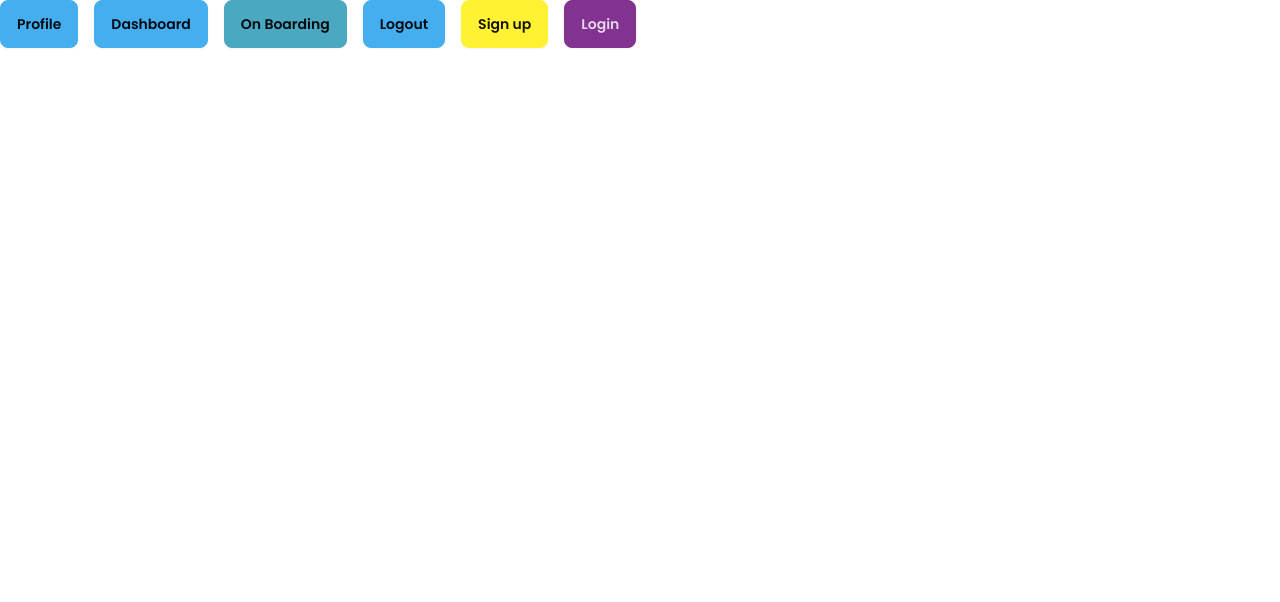
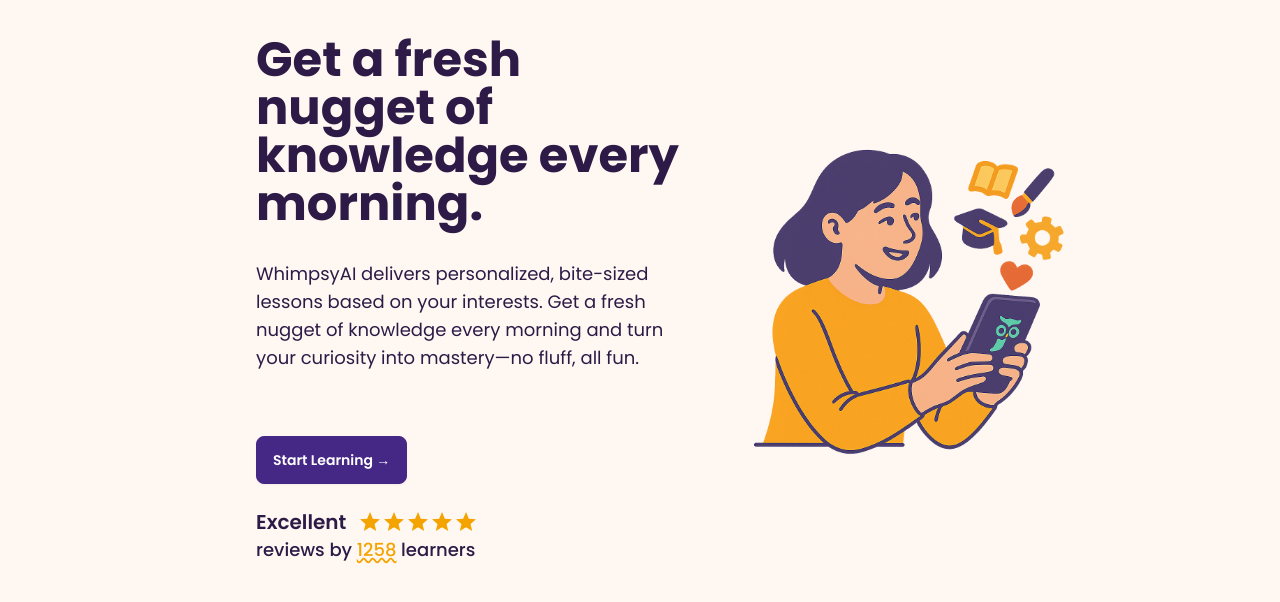
Before and after one commit to ShivanshuPrajapati212/WhimpsyAI-Frontend, a React (Vite) app: page / in a window 1280 px wide. Shown: the top 602 px of the page. Built offline with nearby package versions, Linux system fonts and the light colour scheme.

Commit message:
add landing page hero

```diff
--- a/src/components/Dashboard.jsx
+++ b/src/components/Dashboard.jsx
@@ -64,7 +64,7 @@
         </h1>
         <h2 className="text-xl max-md:text-lg">
           New Topic in:{" "}
-          <span className="text-primary">
+          <span className="text-secondary">
             {" "}
             {timeLeft[0]} Hours, {timeLeft[1]} Minutes
           </span>
@@ -74,7 +74,7 @@
         <div key={e._id} className="relative space-y-5">
           <div className={`badge badge-soft absolute -top-2 left-2 ${e.type == "video" ? "badge-secondary": "badge-primary"} ${e.isLearnt ? "hidden": ""}`}>{e.type == "video" ? "Video": "Article"}</div>
           <div
-            className={`bg-base-200 rounded-md my-2 p-4 flex items-center justify-between max-md:justify-start max-md:items-start max-md:space-y-2 max-md:flex-col ${
+            className={`bg-base-300 text-base-content rounded-md my-2 p-4 flex items-center justify-between max-md:justify-start max-md:items-start max-md:space-y-2 max-md:flex-col ${
               e.isLearnt ? "opacity-40" : ""
             }`}
           >
@@ -93,10 +93,10 @@
                 className="h-14 max-md:h-14 mx-3 max-md:mx-0 max-md:bg-base-300 max-md:p-2 max-md:rounded-lg"
               />
               <div>
-                <h2 className="text-xl max-md:text-xl text-primary my-2">
+                <h2 className="text-xl max-md:text-xl font-semibold text-base-content my-2">
                   {e.additionalInfo.title}
                 </h2>
-                <h2 className="text-md text-primary-content max-md:hidden">{e.additionalInfo.desc}</h2>
+                <h2 className="text-md text-base-content max-md:hidden">{e.additionalInfo.desc}</h2>
               </div>
             </div>
             <div className="flex justify-between items-center">
--- a/src/components/Home.jsx
+++ b/src/components/Home.jsx
@@ -1,39 +1,40 @@
-import { useNavigate } from "react-router-dom";
-import { useAuth } from "../context/authContext";
+import { useNavigate, Link } from "react-router-dom";
+import hero from "../assets/hero.png";
+import { MdOutlineStarPurple500 } from "react-icons/md";
+
 
 const Home = () => {
-  const { logout } = useAuth();
-  const navigate = useNavigate();
-
-  const handleLogout = async (e) => {
-    e.preventDefault();
-    try {
-      await logout();
-      navigate('/login');
-    } catch (error) {
-      console.error('Logout failed', error);
-    }
-  };
   return (
-    <div className="gap-4 flex">
-      <button className="btn btn-primary">
-      <a href="/profile">Profile</a>
-      </button>
-      <button className="btn btn-primary">
-      <a href="/dashboard">Dashboard</a>
-      </button>
-      <button className="btn btn-info">
-      <a href="/onboarding">On Boarding</a>
-      </button>
-      <button className="btn btn-primary" onClick={handleLogout}>
-        <a>Logout</a>
-      </button>
-      <button className="btn btn-accent">
-        <a href="/signup">Sign up</a>
-      </button>
-      <button className="btn btn-success">
-        <a href="/login">Login</a>
-      </button>
+    <div className="container mx-auto bg-base-100 max-w-[60vw] min-h-screen">
+      <main className="flex items-center justify-center h-[75vh] gap-14">
+        <div className="">
+          <h1 className="text-5xl font-bold mb-8">
+            Get a fresh nugget of knowledge every morning.
+          </h1>
+          <h3 className="text-lg">
+            WhimpsyAI delivers personalized, bite-sized lessons based on your
+            interests. Get a fresh nugget of knowledge every morning and turn
+            your curiosity into mastery—no fluff, all fun.
+          </h3>
+          <Link className="btn btn-primary mt-16" to='/signup'>
+            Start Learning &rarr;
+          </Link>
+          <div className="flex items-center text-xl text-accent gap-3 mt-6 font-semibold">
+            <p className="text-base-content">Excellent</p>{" "}
+            <div className="flex items-center text-2xl">
+            <MdOutlineStarPurple500 />
+            <MdOutlineStarPurple500 />
+            <MdOutlineStarPurple500 />
+            <MdOutlineStarPurple500 />
+            <MdOutlineStarPurple500 />
+            </div>
+          </div>
+        <div className="text-lg text-base-content font-medium">reviews by <span className="underline decoration-wavy text-accent">1258</span> learners</div>
+        </div>
+        <div className="">
+          <img src={hero} className="scale-125 ml-10" alt="" />
+        </div>
+      </main>
     </div>
   );
 };
--- a/src/components/Login.jsx
+++ b/src/components/Login.jsx
@@ -50,7 +50,6 @@
   useEffect(() => {
     if (user) {
       navigate("/onboarding");
-      return null;
     }
   }, []);
 
--- a/src/components/Signup.jsx
+++ b/src/components/Signup.jsx
@@ -48,7 +48,6 @@
   useEffect(()=>{
 if (user) {
     navigate('/onboarding');
-    return null;
   }
   }, [])
 
--- a/tailwind.config.js
+++ b/tailwind.config.js
@@ -14,6 +14,39 @@
   },
   plugins: [require('daisyui')],
   daisyui: {
-    themes: ["cmyk"],
+    themes: [
+      {
+        whimpsyaitheme: {
+          "base-100": "#FFF8F2",   // background
+          "base-200": "#F4EFE8",   // panels/cards
+          "base-300": "#EADFD5",   // inputs/lighter accents
+          "base-content": "#2D1A47", // text color
+
+          "primary": "#452785",    // core brand color (deep purple)
+          "primary-content": "#FFFFFF",
+
+          "secondary": "#3DDAD7",  // accent/tabs/buttons
+          "secondary-content": "#FFFFFF",
+
+          "accent": "#F4A300",     // call-to-actions, secondary highlights
+          "accent-content": "#2D1A47",
+
+          "neutral": "#2D1A47",    // dark background/neutral sections
+          "neutral-content": "#FFF8F2",
+
+          "info": "#3DDAD7",       // tips, tooltips
+          "success": "#FDCB53",    // progress, achievements
+          "warning": "#F4A300",    // soft warning
+          "error": "#EF5B5B",      // alerts/errors
+
+          "success-content": "#2D1A47",
+          "warning-content": "#2D1A47",
+          "error-content": "#FFFFFF",
+          "--rounded-box": "0.5rem",
+          "--rounded-btn": "0.5rem",
+          "--rounded-badge": "0.5rem",
+        }
+      }
+    ],
   },
 }
```
Also changed, not shown: src/assets/hero.png (added), src/assets/logo-no-bg.png (added).
